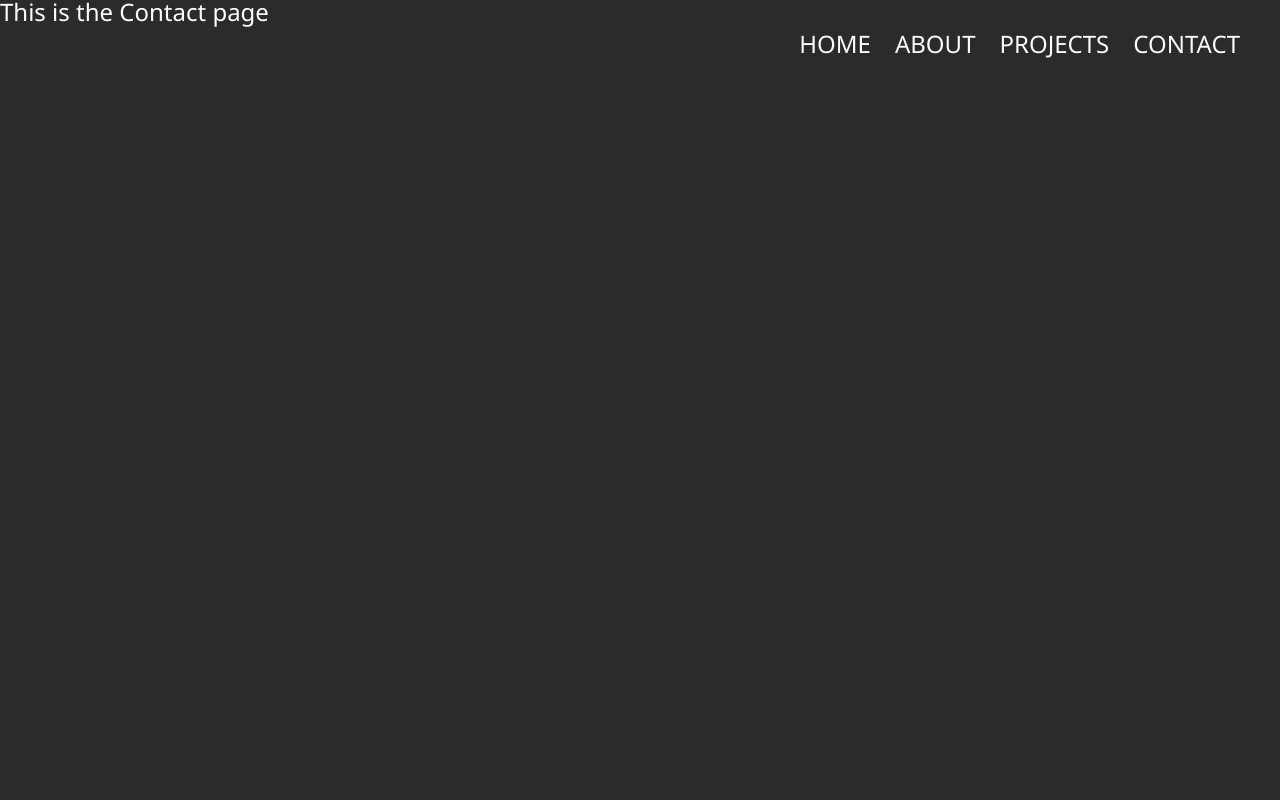
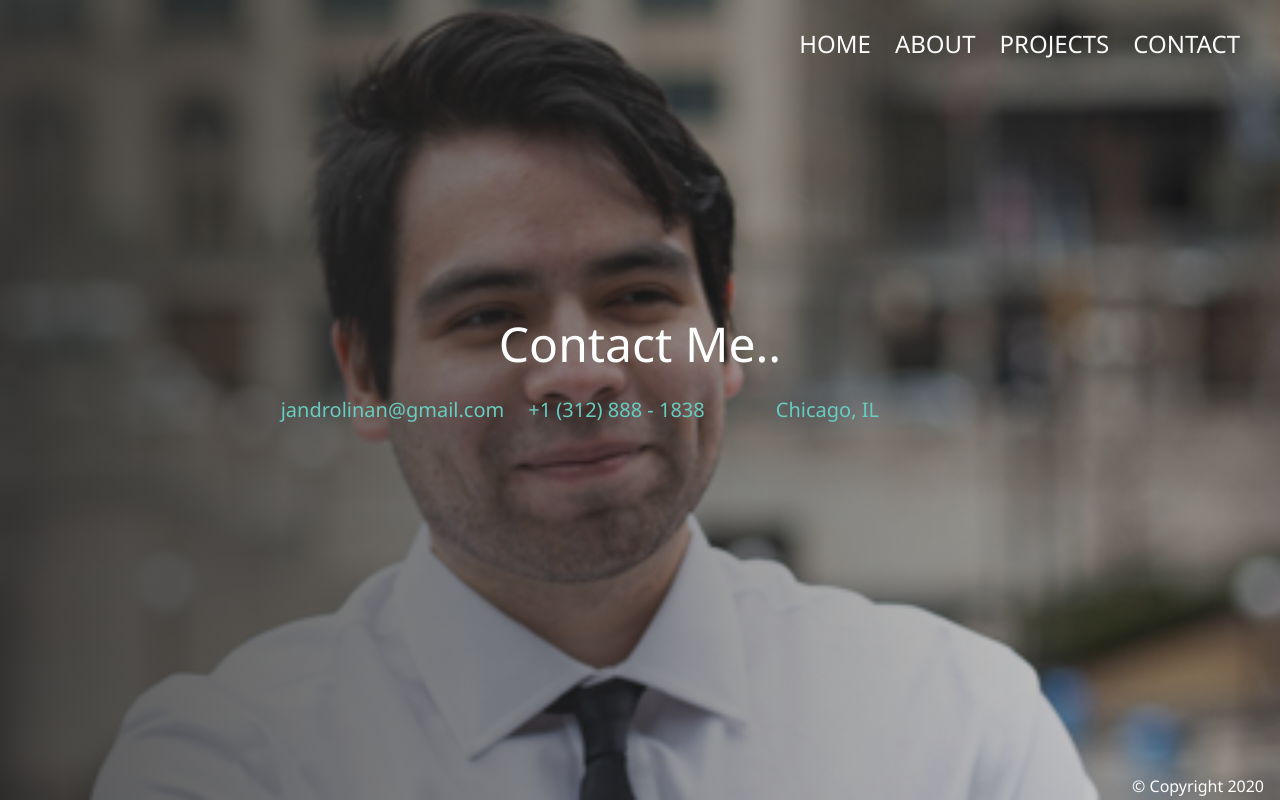
Before and after one commit to alinan-vn/react-portfolio, a React (Create React App) app: page /contact in a window 1280 px wide. Built offline with nearby package versions, Linux system fonts and the light colour scheme.

Commit message:
contact compononent and styling

```diff
--- a/src/components/contact/index.js
+++ b/src/components/contact/index.js
@@ -1,10 +1,28 @@
 import React from 'react';
+import Footer from '../global/footer/index';
 
 class Contact extends React.Component {
     render(){
         return (
-            <section>
-                <h1>This is the Contact page</h1>
+            <section className="contact">
+                <h2>Contact Me..</h2>
+
+                <div className="contact__list">
+                    <div className="contact__email">
+                        {/* <i className="fas fa-envelope"></i> Email */}
+                        <div className="text-secondary">jandrolinan@gmail.com</div>
+                    </div>
+                    <div className="contact__phone">
+                        {/* <i className="fas fa-mobile-alt"></i> Phone */}
+                        <div className="text-secondary">+1 (312) 888 - 1838</div>
+                    </div>
+                    <div className="contact__address">
+                        {/* <i className="fas fa-city"></i> Local At */}
+                        <div className="text-secondary">Chicago, IL</div>
+                    </div>
+                </div>
+
+                <Footer />
             </section>
         )
     }
```
